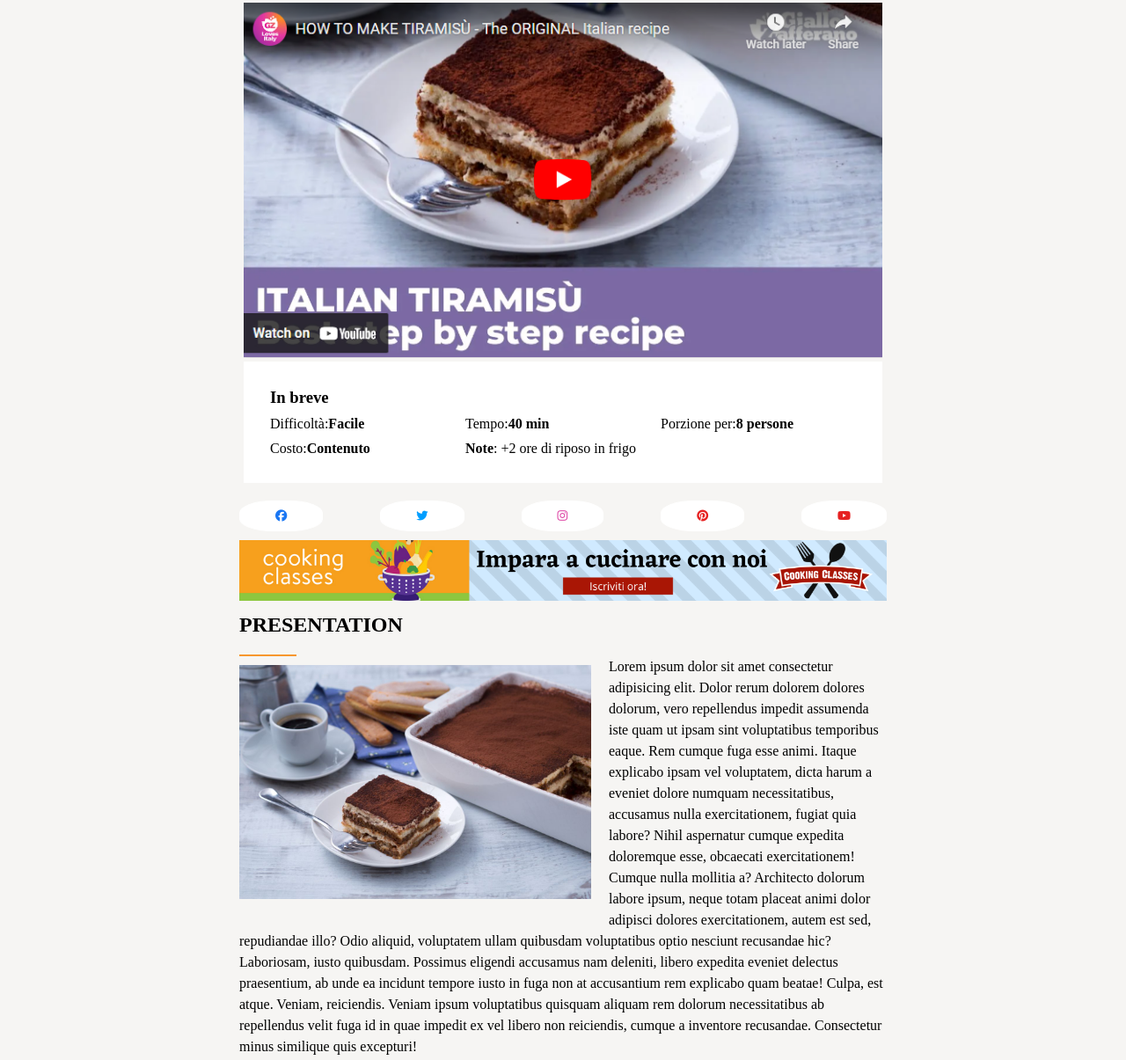
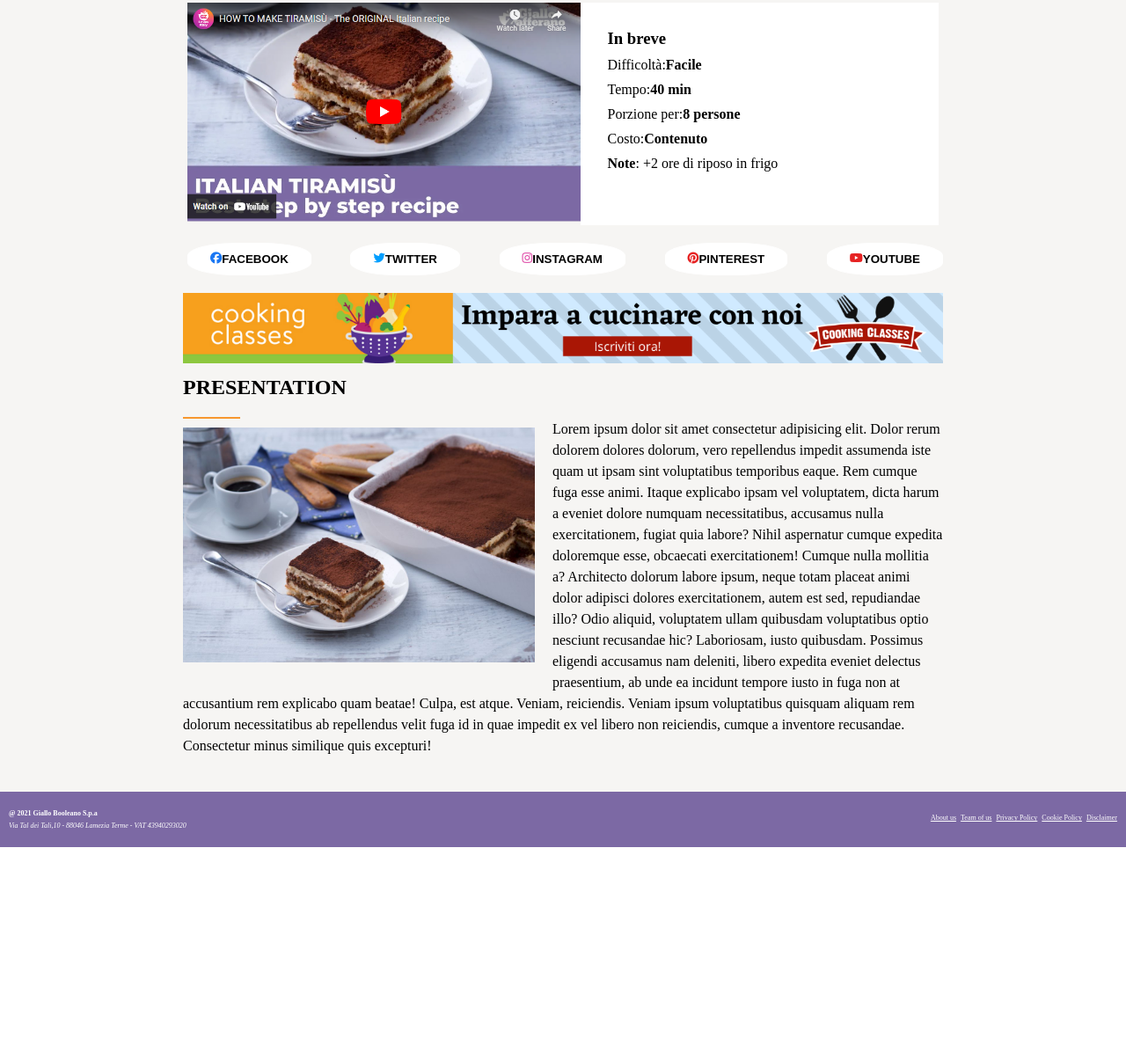
Before and after one commit to Federica-Gallucci/htmlcss-responsive-layout, a plain HTML site: page index.html in a window 1280 px wide. Shown: the part 158-1363 px from the top of the page at 88% size. After the commit the page ends 1121 px from the top, so only its background shows below. Drawn offline with Linux system fonts and the light colour scheme.

Commit message:
add desktop

```diff
--- a/css/style.css
+++ b/css/style.css
@@ -156,20 +156,17 @@ main {
   padding: 30px;
 }
 
-#material .card-media {
-  margin-bottom: 0;
-}
-
 /* SOCIAL SECTION */
 
 #social {
   padding-top: 10px;
-  padding-bottom: 10px;
+  padding-bottom: 20px;
   display: flex;
   justify-content: space-between;
 }
 #social .none {
   display: none;
+  font-weight: bold;
 }
 
 /* ADVERTISEMENT SECTION */
@@ -212,6 +209,7 @@ footer {
 
 .footer {
   text-align: center;
+  font-size: 8px;
 }
 
 .address {
@@ -221,7 +219,11 @@ footer {
   padding-top: 5px;
   text-decoration: underline;
   display: flex;
-  justify-content: space-around;
+  justify-content: center;
+}
+
+.left {
+  padding-left: 5px;
 }
 
 /************************************************
@@ -242,6 +244,8 @@ footer {
 
   .container {
     width: 100%;
+    padding-left: 2rem;
+    padding-right: 2rem;
   }
 
   #material .title {
@@ -262,7 +266,7 @@ footer {
   }
 
   #social .btn {
-    padding: 10px 40px;
+    padding: 10px 25px;
     border-radius: 40%;
   }
 
@@ -284,3 +288,50 @@ footer {
     clear: both;
   }
 }
+
+/* DESKTOP */
+
+@media screen and (min-width: 992px) {
+  .container {
+    max-width: 992px;
+    padding-left: 4rem;
+    padding-right: 4rem;
+  }
+
+  #material .card {
+    display: flex;
+  }
+
+  #material .card-media {
+    width: 100%;
+  }
+
+  #material .lista {
+    width: 100%;
+  }
+
+  #material .card-contents {
+  }
+
+  #social .none {
+    display: flex;
+  }
+
+  #social .btn {
+    margin-left: 5px;
+  }
+
+  .footer {
+    display: flex;
+    justify-content: space-between;
+  }
+
+  .information {
+    text-align: start;
+    padding-left: 10px;
+  }
+
+  .links {
+    padding-right: 10px;
+  }
+}
--- a/index.html
+++ b/index.html
@@ -130,7 +130,6 @@
     </main>
 
     <footer>
-      <div class="container">
       <div class="footer">
         <div class="information">
           <h4>@ 2021 Giallo Booleano S.p.a</h4>
@@ -139,12 +138,11 @@
           </address>
         </div>
         <div class="links">
-            <nav>About us</nav>
-            <nav>Team of us</nav>
-            <nav>Privacy Policy</nav>
-            <nav>Cookie Policy</nav>
-            <nav>Disclaimer</nav>
-          </div>
+          <nav class="left">About us</nav>
+          <nav class="left">Team of us</nav>
+          <nav class="left">Privacy Policy</nav>
+          <nav class="left">Cookie Policy</nav>
+          <nav class="left">Disclaimer</nav>
         </div>
       </div>
     </footer>
```
Lines whose indentation alone changed are shown as unchanged.
